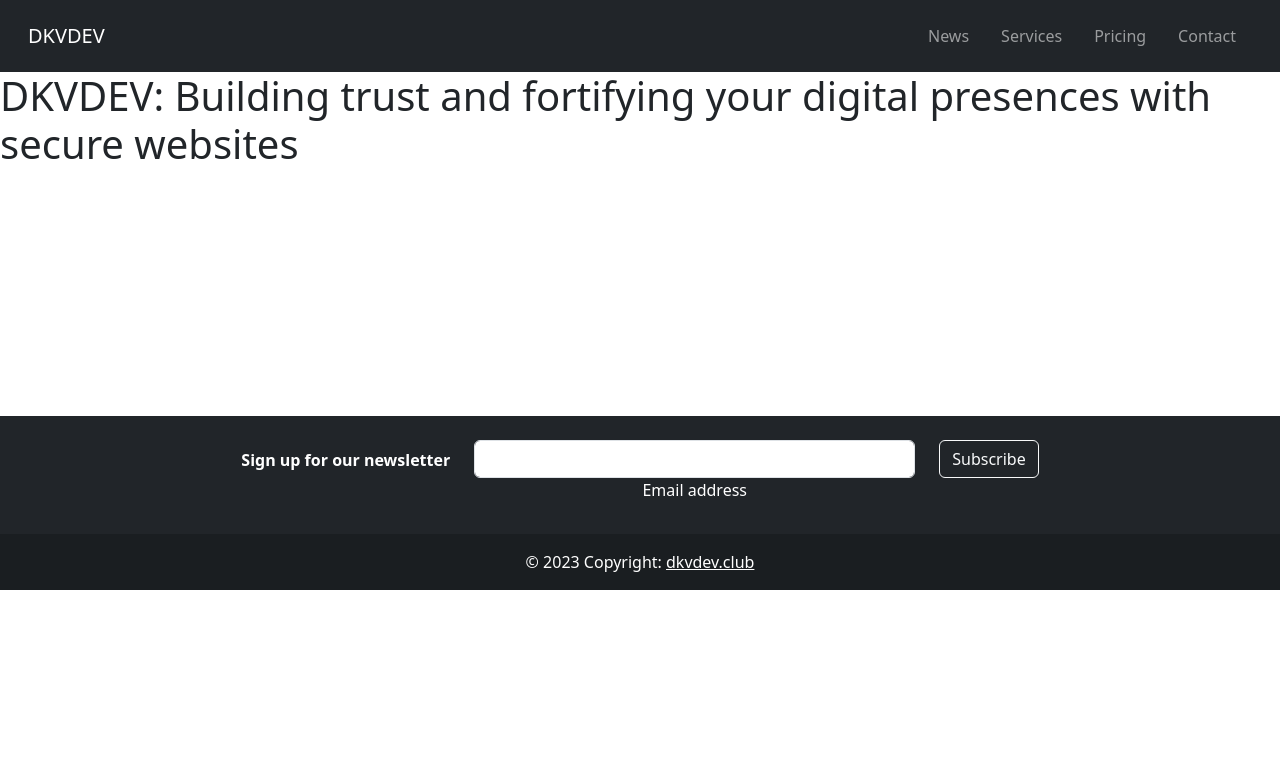
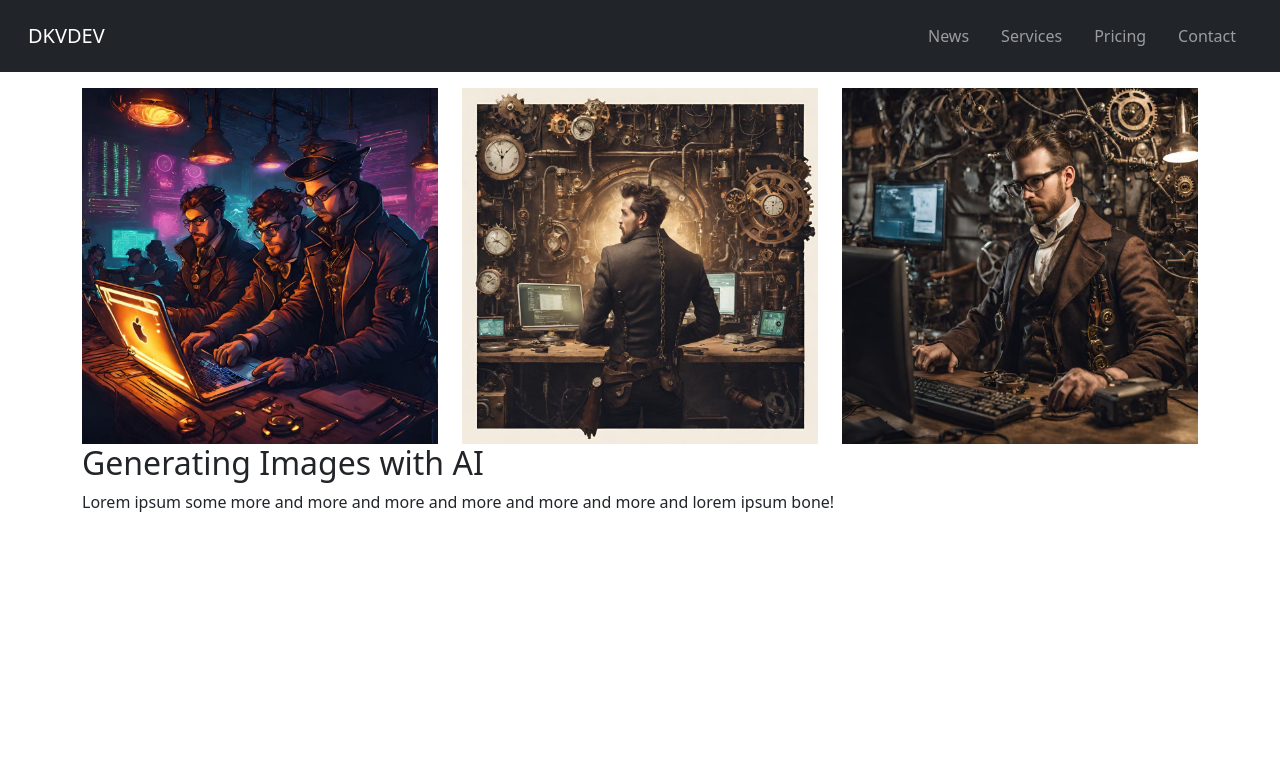
Before and after one commit to mr-35843/dkvdev, a PHP site: page / in a window 1280 px wide. Shown: the top 770 px of the page. Before the commit the page ends 590 px from the top, so only its background shows below. Run offline with PHP 8.4, Linux system fonts and the light colour scheme.

Commit message:
scaffolding and messing around

```diff
--- a/index.php
+++ b/index.php
@@ -7,8 +7,8 @@
     <link href="https://cdn.jsdelivr.net/npm/bootstrap@5.3.2/dist/css/bootstrap.min.css" rel="stylesheet" integrity="sha384-T3c6CoIi6uLrA9TneNEoa7RxnatzjcDSCmG1MXxSR1GAsXEV/Dwwykc2MPK8M2HN" crossorigin="anonymous">
   </head>
   <body>
-  <?php require("views/navbar/navbar.php");?>
-  <h1 id="call_to_action">DKVDEV: Building trust and fortifying your digital presences with secure websites</h1>
+  <?php require("views/navbar/navbar.php");
+        require("views/index/index.html");?>
   <br><br><br><br><br><br><br><br><br><br>
   <?php require("views/footer/footer.html");?>
   <script src="https://cdn.jsdelivr.net/npm/bootstrap@5.3.2/dist/js/bootstrap.bundle.min.js" integrity="sha384-C6RzsynM9kWDrMNeT87bh95OGNyZPhcTNXj1NW7RuBCsyN/o0jlpcV8Qyq46cDfL" crossorigin="anonymous"></script>
--- /dev/null
+++ b/views/index/index-translation-en.json
@@ -0,0 +1,6 @@
+{
+"LANGUAGE":"EN",
+"HEADER":"Welcome to my code space : Feel free to explore",
+"":"",
+"":""
+}
--- a/views/index/index.html
+++ b/views/index/index.html
@@ -0,0 +1,21 @@
+<h1 id="callToAction"></h1>
+<div class="container" style="margin-top: 1em;">
+<div class="row">
+
+  <div class="col-md-4">
+    <img id="index-image-1" class="img-fluid" src="images/test.jpg" alt="Playing with AI - Stable diffusion">
+  </div>
+  <div class="col-md-4">
+    <img id="index-image-2" class="img-fluid" src="images/testThree.jpg" alt="Playing some more with AI - Stable diffusion">
+  </div>
+  <div class="col-md-4">
+    <img id="index-image-3" class="img-fluid" src="images/testTwo.jpg" alt="Another AI generated image with stable diffusion">
+  </div>
+
+  <div class="col-md-12">
+    <h2 id="index-article-header">Generating Images with AI</h2>
+	<p>Lorem ipsum some more and more and more and more and more and more and lorem ipsum bone!</p>
+
+  </div>
+</div>
+</div>
```
Also changed, not shown: images/test.jpg (added), images/testThree.jpg (added), images/testTwo.jpg (added), views/index/index-translations-en.json (deleted).
